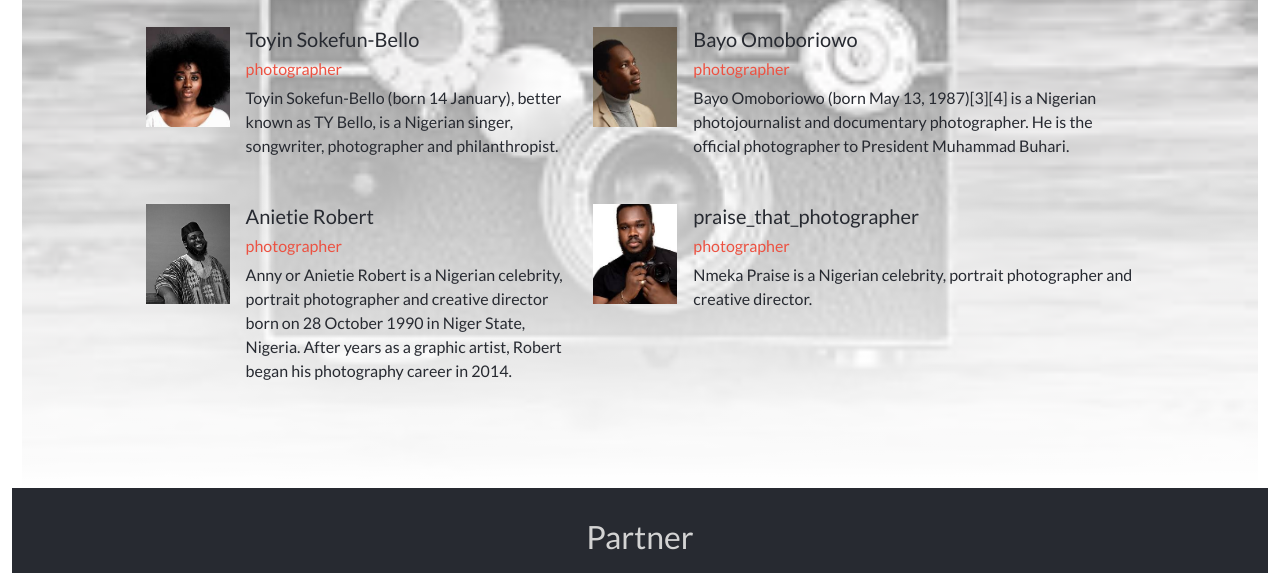
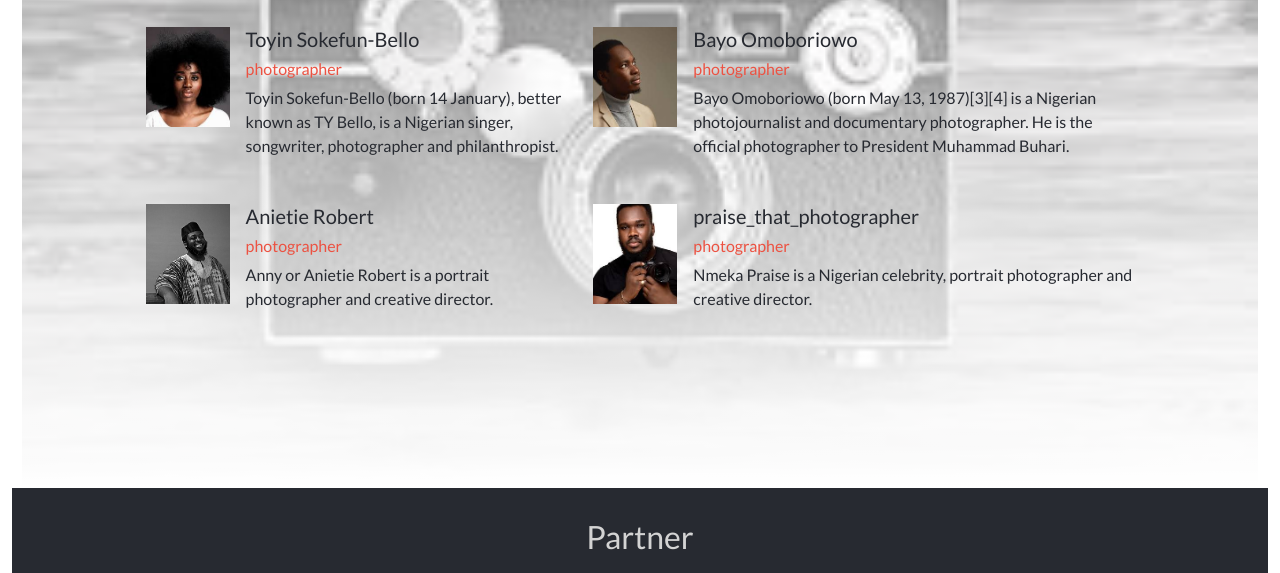
Before and after one commit to verissimohenry/capstone-project, a website: page index.html in a window 1280 px wide. Shown: the part 1568-2141 px from the top of the page. Drawn offline with nearby package versions, Linux system fonts and the light colour scheme; a web font is replaced by a local one.

Commit message:
fix text in html

```diff
--- a/index.html
+++ b/index.html
@@ -138,7 +138,7 @@
         <div class="iv-teams-dets">
           <h5>Anietie Robert</h5>
           <h6 class="orange">photographer</h6>
-          <p>Anny or Anietie Robert is a Nigerian celebrity, portrait photographer and creative director born on 28 October 1990 in Niger State, Nigeria. After years as a graphic artist, Robert began his photography career in 2014. </p>
+          <p>Anny or Anietie Robert is a portrait photographer and creative director. </p>
         </div>
       </div>
       <div class="iv-grid-item hide">
```
